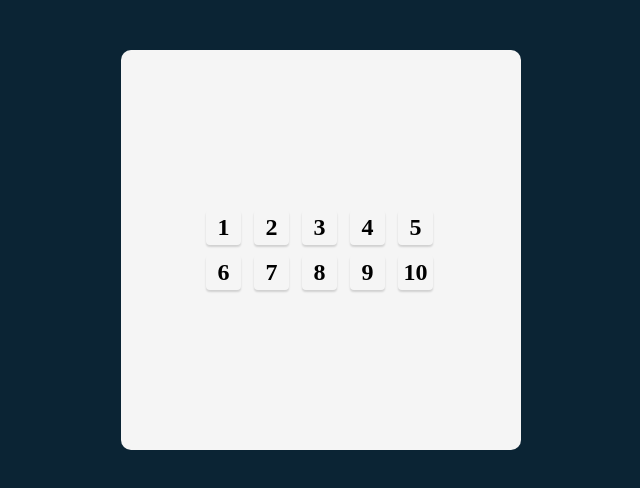
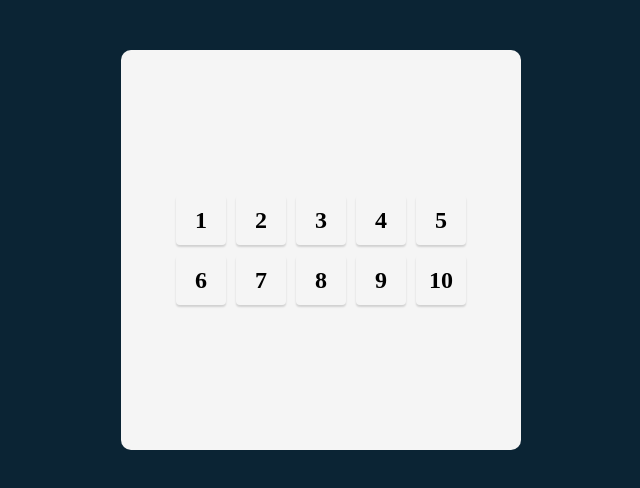
Before and after one commit to PJMantoss/tenzies_game, a React (Create React App) app: page / in a window 1280 px wide. Shown: the top 488 px of the page, without its empty margins (319-959 px from the left). Built offline with nearby package versions, Linux system fonts and the light colour scheme.

Commit message:
update App styling

```diff
--- a/src/App.css
+++ b/src/App.css
@@ -11,13 +11,13 @@ main {
 
 .dieContainer{
   display: grid;
-  grid-template: auto auto / repeat(5, 38px);
+  grid-template: auto auto / repeat(5, 1fr);
   gap: 10px;
 }
 
 .die{
-  width: 35px;
-  height: 35px;
+  width: 50px;
+  height: 50px;
   border-radius: 4px;
   box-shadow: 0 2px 2px rgba(0, 0, 0, 0.15);
   display: flex;
```
